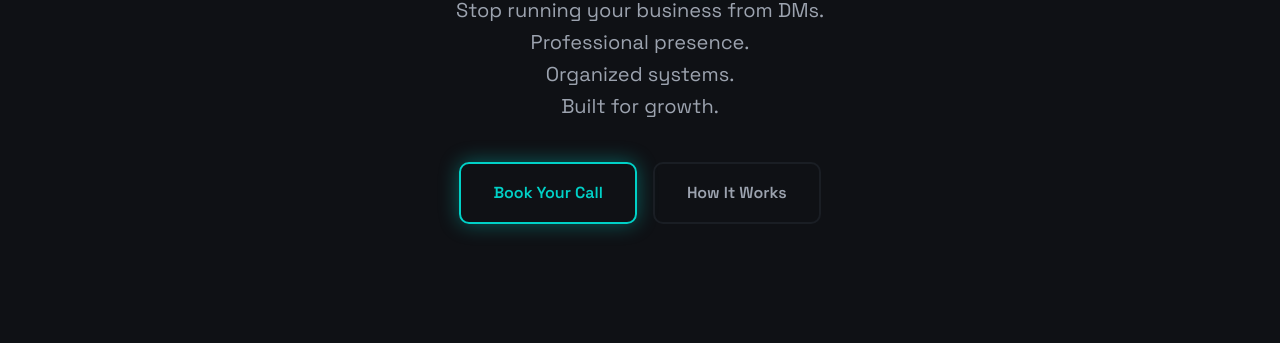
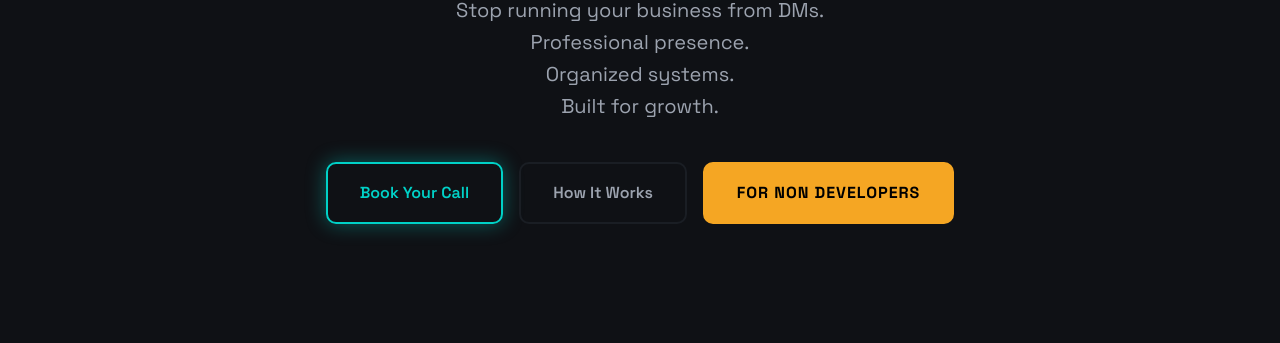
Before and after one commit to innergclaw/ownyourweb-landing, a website: page index.html in a window 1280 px wide. Shown: the part 457-800 px from the top of the page. Drawn offline with Linux system fonts and the light colour scheme.

Commit message:
Add 'For Non Developers' orange button linking to InnerG AI Deploy

```diff
--- a/index.html
+++ b/index.html
@@ -179,6 +179,21 @@
       border-color: var(--accent-cyan);
       color: var(--accent-cyan);
       box-shadow: 0 0 20px rgba(45, 226, 230, 0.2);
+    }
+
+    .btn-orange {
+      color: #000000;
+      border: 2px solid var(--accent-amber);
+      background: var(--accent-amber);
+      font-weight: 700;
+      text-transform: uppercase;
+      letter-spacing: 1px;
+    }
+
+    .btn-orange:hover {
+      background: rgba(245, 166, 35, 0.8);
+      box-shadow: 0 0 30px rgba(245, 166, 35, 0.4);
+      transform: translateY(-2px);
     }
 
     /* Problem */
@@ -835,6 +850,7 @@
       <div class="buttons">
         <a href="https://cal.com/ownyourwebsystems/15min" class="btn btn-primary" target="_blank">Book Your Call</a>
         <a href="#how-it-works" class="btn btn-secondary">How It Works</a>
+        <a href="https://innergclaw.github.io/innerg-ai-deploy/" class="btn btn-orange" target="_blank">For Non Developers</a>
       </div>
     </div>
   </section>
```
